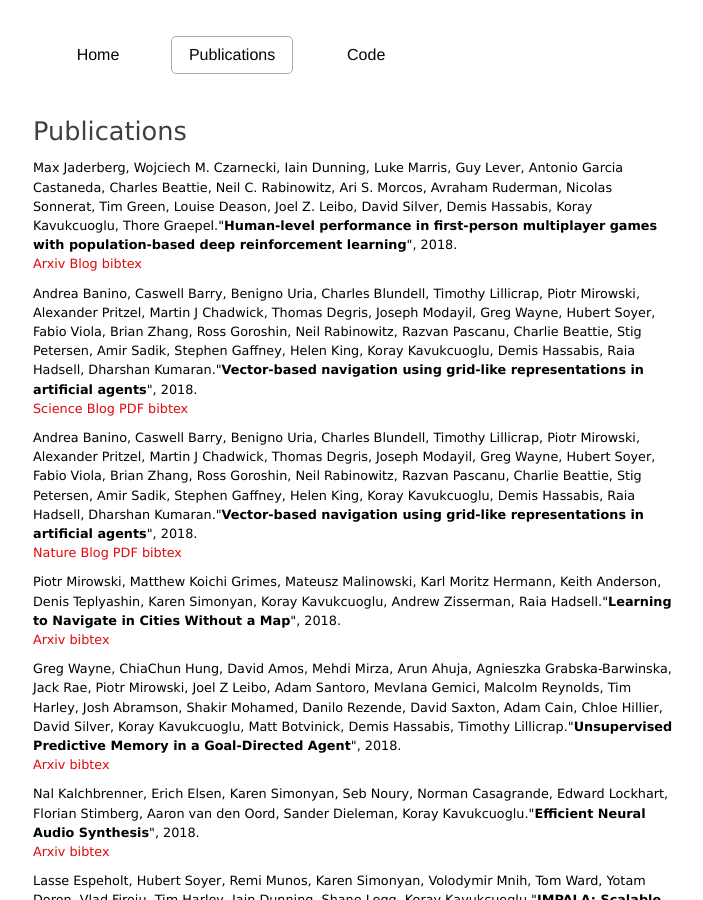
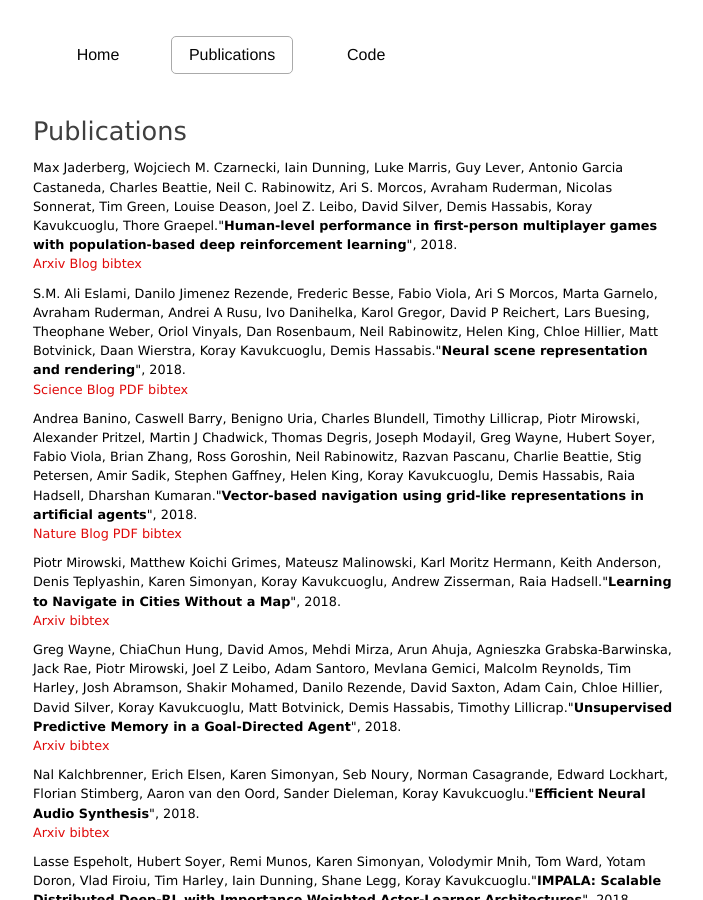
Before and after one commit to koraykv/koraykv.github.com, a Jekyll site: the page built from publications.md, in a window 1280 px wide and 900 px high. Shown: the whole window, without its empty margins (287-990 px from the left). Built offline with Jekyll 4.4.1, drawn with Linux system fonts in a browser that asks for light colours.

Commit message:
Update publications.md

```diff
--- a/publications.md
+++ b/publications.md
@@ -33,7 +33,7 @@ id: publications
 </li>
 
 <li>
-<div id="eslami-nsr-2018">Andrea Banino, Caswell Barry, Benigno Uria, Charles Blundell, Timothy Lillicrap, Piotr Mirowski, Alexander Pritzel, Martin J Chadwick, Thomas Degris, Joseph Modayil, Greg Wayne, Hubert Soyer, Fabio Viola, Brian Zhang, Ross Goroshin, Neil Rabinowitz, Razvan Pascanu, Charlie Beattie, Stig Petersen, Amir Sadik, Stephen Gaffney, Helen King, Koray Kavukcuoglu, Demis Hassabis, Raia Hadsell, Dharshan Kumaran."<B>Vector-based navigation using grid-like representations in artificial agents</B>", 2018.
+<div id="eslami-nsr-2018">S.M. Ali Eslami, Danilo Jimenez Rezende, Frederic Besse, Fabio Viola, Ari S Morcos, Marta Garnelo, Avraham Ruderman, Andrei A Rusu, Ivo Danihelka, Karol Gregor, David P Reichert, Lars Buesing, Theophane Weber, Oriol Vinyals, Dan Rosenbaum, Neil Rabinowitz, Helen King, Chloe Hillier, Matt Botvinick, Daan Wierstra, Koray Kavukcuoglu, Demis Hassabis."<B>Neural scene representation and rendering</B>", 2018.
 
 <br>
 <a href="http://science.sciencemag.org/content/360/6394/1204">Science</a>
```
